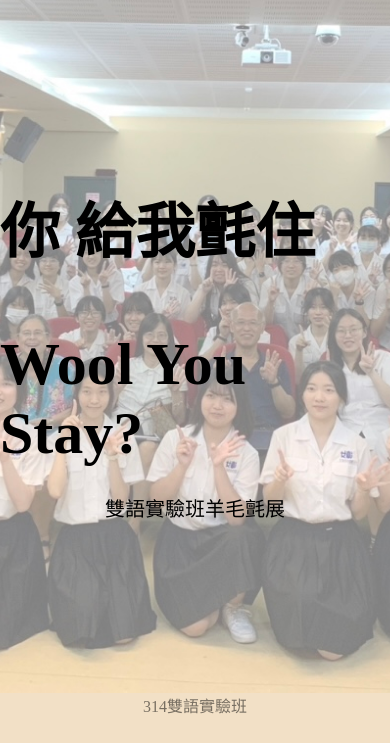
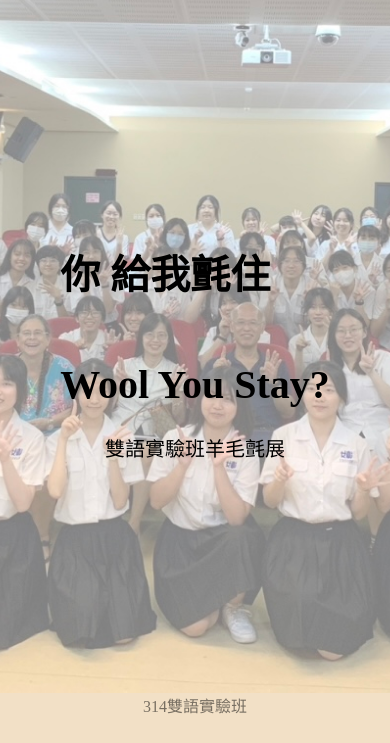
Before and after one commit to zty0508/gallery, a plain HTML site: page index.html in a window 390 px wide. Shown: the part 104-847 px from the top of the page. Drawn offline with Linux system fonts and the light colour scheme.

Commit message:
響應式設計

```diff
--- a/style.css
+++ b/style.css
@@ -64,7 +64,7 @@ footer p{
     text-align:center;
 }
 @media screen and (max-width: 768px){
-    main h2{
+    .topic h2{
         font-size:40px;
     }
 }
```
